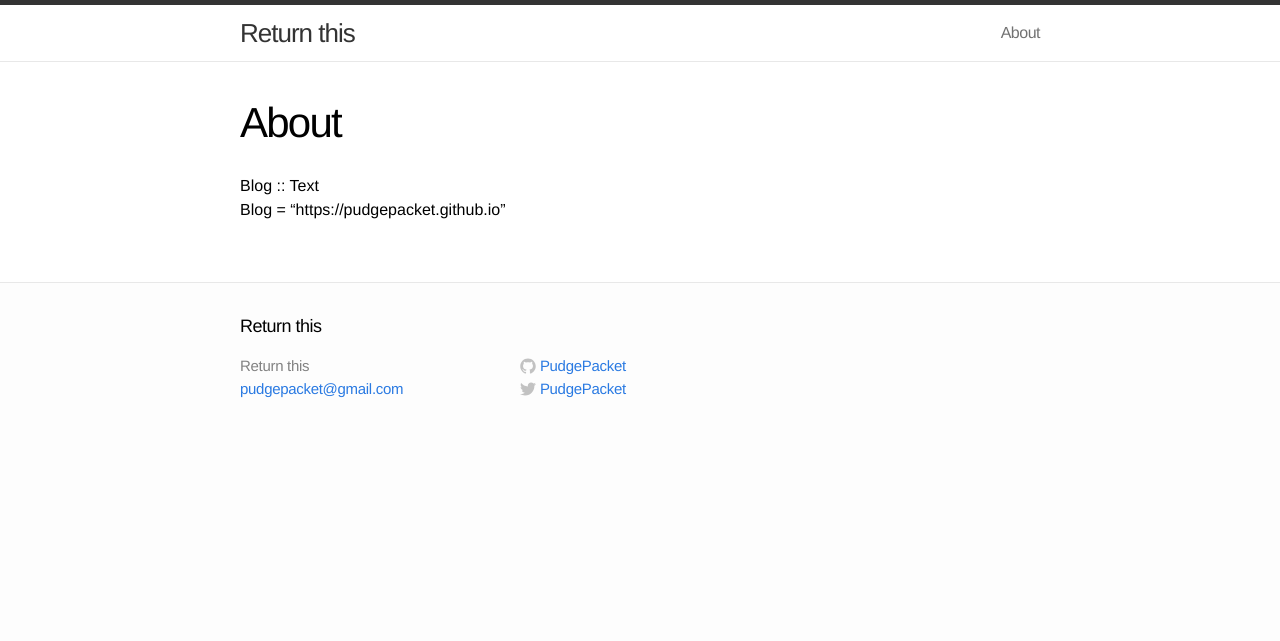
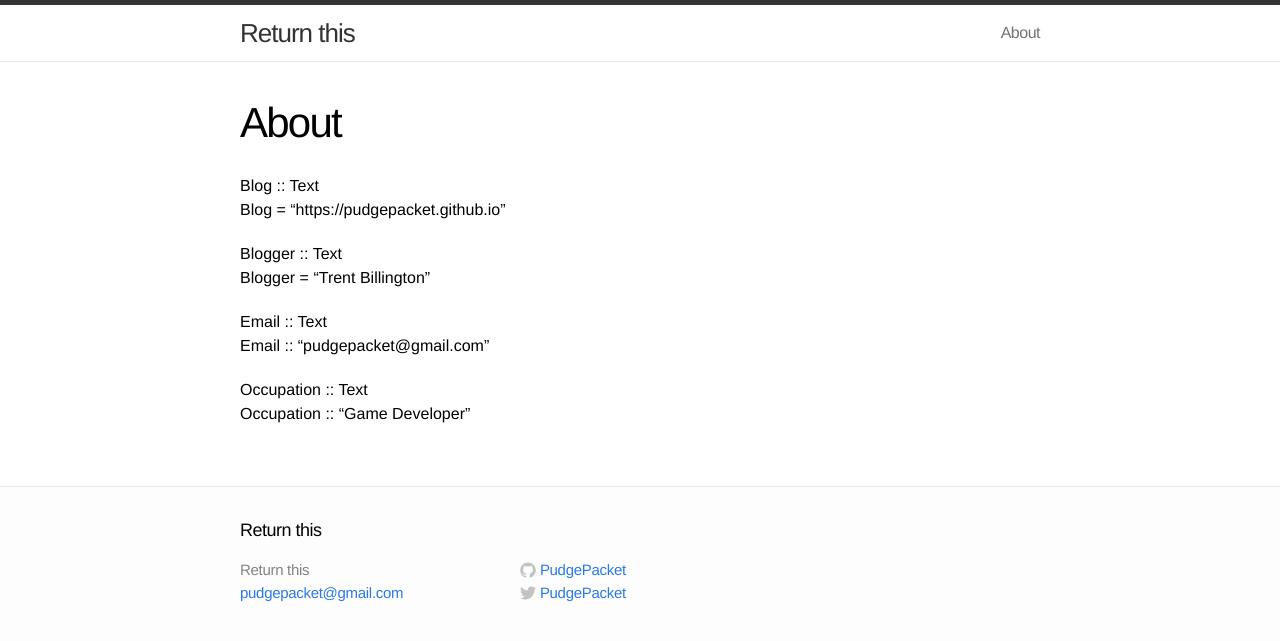
Before and after one commit to jaredly/PudgePacket.github.io, a Jekyll site: the page built from about.md, in a window 1280 px wide. Shown: the top 641 px of the page. Built offline with Jekyll 4.4.1, drawn with Linux system fonts in a browser that asks for light colours.

Commit message:
Updated about page

```diff
--- a/about.md
+++ b/about.md
@@ -6,6 +6,15 @@ permalink: /about/
 
 Blog :: Text <br>
 Blog = "https://pudgepacket.github.io"
+
+Blogger :: Text <br>
+Blogger = "Trent Billington"
+
+Email :: Text <br>
+Email :: "pudgepacket@gmail.com"
+
+Occupation :: Text <br>
+Occupation :: "Game Developer"
 
 <script>
 
```
